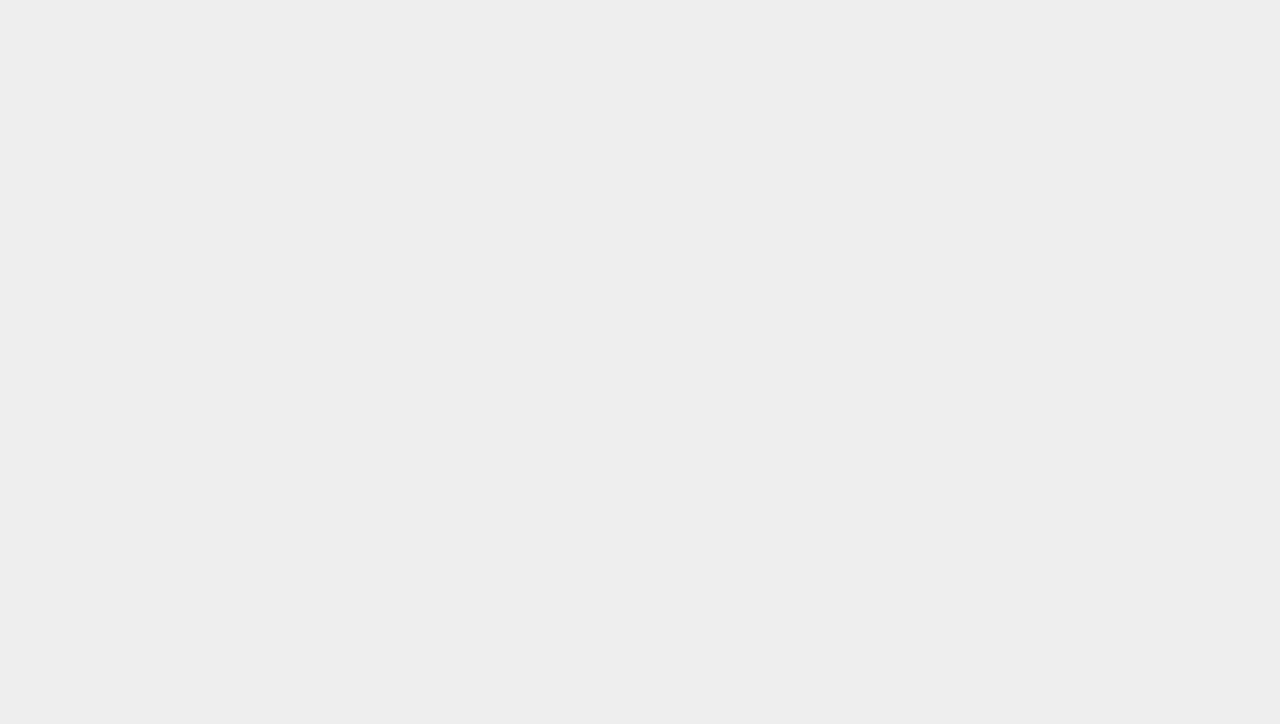
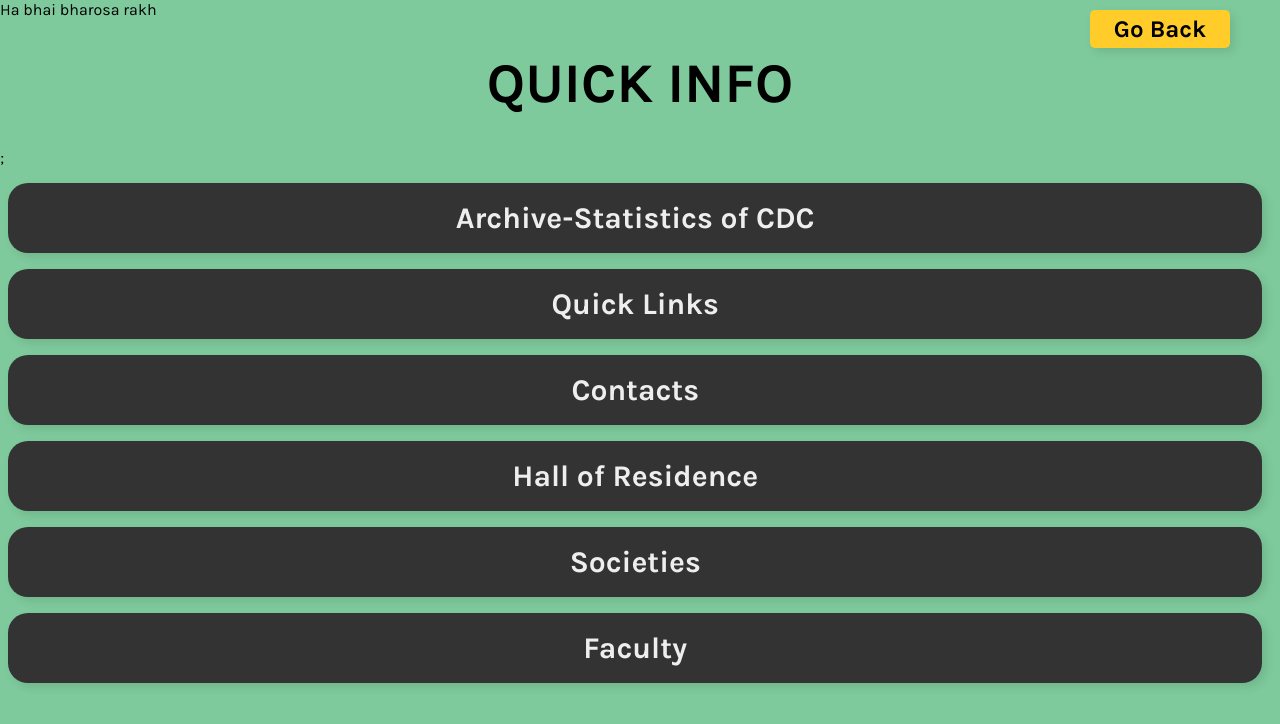
Before and after one commit to Hack-TeeEssGee/frontend, a React (Create React App) app: page /views/quickinfo in a window 1280 px wide. Before the commit this address had no page. Shown: the top 724 px of the page. Built offline with nearby package versions, Linux system fonts and the light colour scheme.

Commit message:
QuickInfo
Ha bhai bharosa rakh

```diff
--- a/src/App.js
+++ b/src/App.js
@@ -13,7 +13,7 @@ function App() {
         <Route path="/student-profile" element={<StudentProfile />} />
         <Route path="/events" element={<EventsPage />} />
         <Route path="/society-point" element={<SocietyPoint />} />
-        <Route path="/quickinfo" element={<QuickInfo />} />
+        <Route path="/views/quickinfo" element={<QuickInfo />} />
         <Route path="/login/" element={<LoginPage />} />
         <Route path="/" element={<LandingPage />} />
       </Routes>
--- a/src/components/navbar.js
+++ b/src/components/navbar.js
@@ -25,7 +25,7 @@ const Navbar = () => {
         <a href="/">News Bulletin</a>
         <a href="/">Societies</a>
         <a href="/">Student Point</a>
-        <a href="/">Quick Info</a>
+        <a href="./views/quickInfo">Quick Info</a>
         <button>Sign In</button>
       </div>
     </div>
--- a/src/styles/_quickinfo.scss
+++ b/src/styles/_quickinfo.scss
@@ -1,3 +1,48 @@
 .quick-info {
   background-color: $primary-color;
+  height:100vh;
 }
+
+  h1 {text-align: center;}
+  button {text-align: center;}
+  .button {
+  background-color: $primary-color;
+  border: none;
+  color: $primary-color;
+  padding: 15px 32px;
+  text-align: center;
+  text-decoration: none;
+  display: inline-block;
+  font-size: 16px;
+  margin: 4px 2px;
+  cursor: pointer;
+  border-radius: 50%;
+}
+.block {
+  display: block;
+  width: 98%;
+  border: none;
+  background-color: #333;
+  padding: 17px 28px;
+  font-size: 30px;
+  cursor: pointer;
+  text-align: center;
+  color: #eee;
+    border-radius: 20px;
+     font-weight: bold;
+}
+
+
+
+
+.button1 {
+    line-height: 12px;
+    width: 140px;
+    font-size: 18pt;
+    margin-top: 10px;
+    margin-right: 50px;
+    position: absolute;
+    top: 0;
+    right: 0;
+     font-weight: bold;
+}
--- a/src/views/quickInfo.js
+++ b/src/views/quickInfo.js
@@ -1,7 +1,20 @@
 const QuickInfo = () => {
 
     return (
-        <div className="quick-info">This is quick info</div>
+
+        <div className="quick-info">Ha bhai bharosa rakh
+
+            <h1>QUICK INFO</h1>;
+            <button type="button" class="block">Archive-Statistics of CDC</button>
+            <button type="button" class="block">Quick Links</button>
+            <button type="button" class="block">Contacts</button>
+            <button type="button" class="block">Hall of Residence</button>
+            <button type="button" class="block">Societies</button>
+            <button type="button" class="block">Faculty</button>
+            <button type="button" class="button1">Go Back</button>
+
+        </div >
+
     )
 }
 
```
